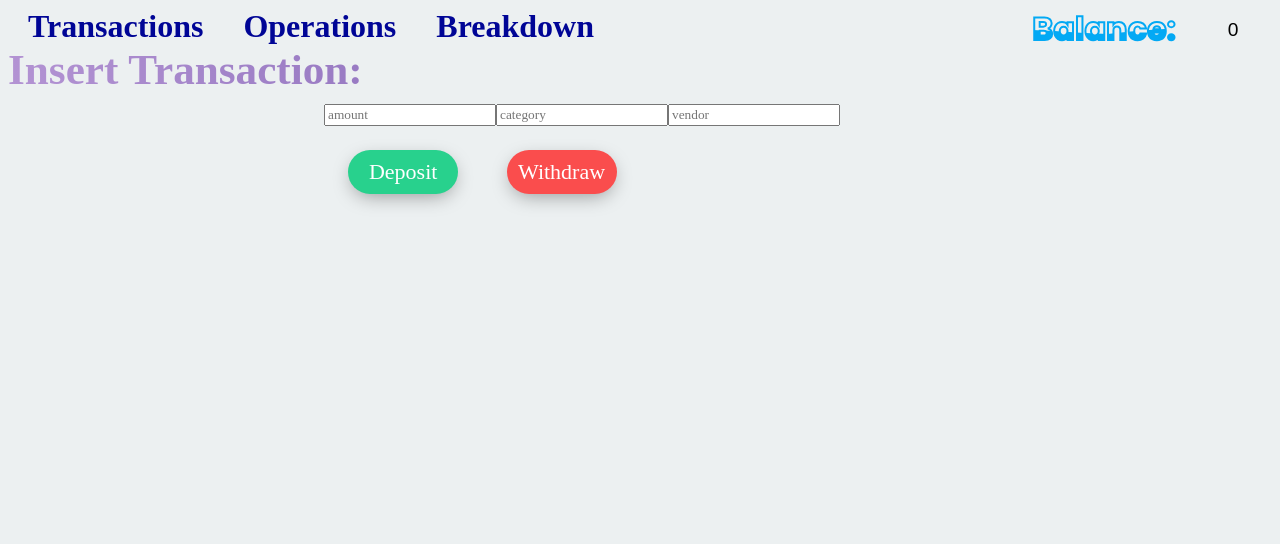
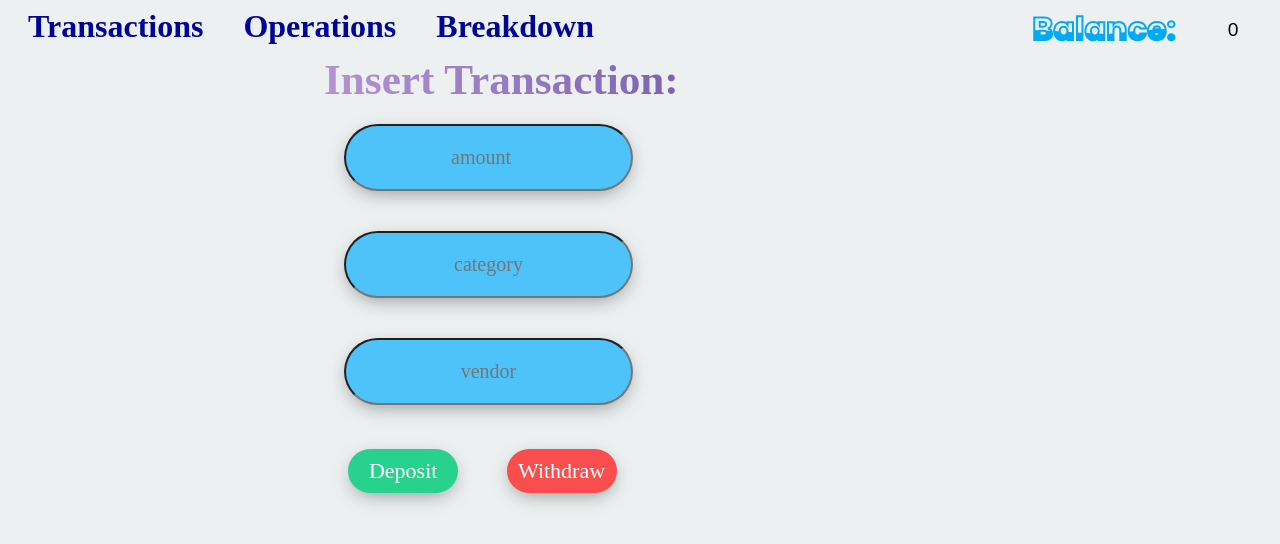
Before and after one commit to BatelCo/bank, a React (Create React App) app in the folder client/: page /operations in a window 1280 px wide. Shown: the top 544 px of the page. Built offline with nearby package versions, Linux system fonts and the light colour scheme; no server answers.

Commit message:
remove console log

```diff
--- a/client/src/components/TransactionForm/TransactionForm.js
+++ b/client/src/components/TransactionForm/TransactionForm.js
@@ -8,7 +8,8 @@ export default function TransactionForm(props) {
 
     const handleChange = e => {
         let newTransactionInputs={...transactionInputs}
-        newTransactionInputs[e.target.name] = e.target.value
+        let inputToHandle = e.target
+        newTransactionInputs[inputToHandle.name] = inputToHandle.value
         setTransactionInputs(newTransactionInputs)
     }
 
@@ -17,7 +18,6 @@ export default function TransactionForm(props) {
                                     category: transactionInputs.categoryInput,
                                     vendor: transactionInputs.vendorInput}
         await BankApi().insertTransaction(transactionInputData)
-        console.log(transactionInputData.amount)
         props.updateBalance(transactionInputData.amount)
     }
 
@@ -39,11 +39,11 @@ export default function TransactionForm(props) {
 
     return (
     <div>
-        <div className="title">Insert Transaction:</div>
         <div className="transaction-form">
-            <input className="inputform" min='0' onChange={handleChange} placeholder='amount' name="amountInput" type="number"></input>
-            <input className="inputform" onChange={handleChange} placeholder='category' name="categoryInput" type="text"></input>
-            <input className="inputform" onChange={handleChange} placeholder='vendor' name="vendorInput" type="text"></input><br/>
+            <div className="title">Insert Transaction:</div>
+            <input className="input-form" min='0' onChange={handleChange} placeholder='amount' name="amountInput" type="number"></input>
+            <input className="input-form" onChange={handleChange} placeholder='category' name="categoryInput" type="text"></input>
+            <input className="input-form" onChange={handleChange} placeholder='vendor' name="vendorInput" type="text"></input><br/>
             <button className="deposit" name="deposit" onClick={()=> addTransaction(constants.signConstants.PLUS)}>Deposit</button>
       <button className="withdraw" name="withdraw" onClick={()=> addTransaction(constants.signConstants.MINUS)}>Withdraw</button>
         </div>
```
